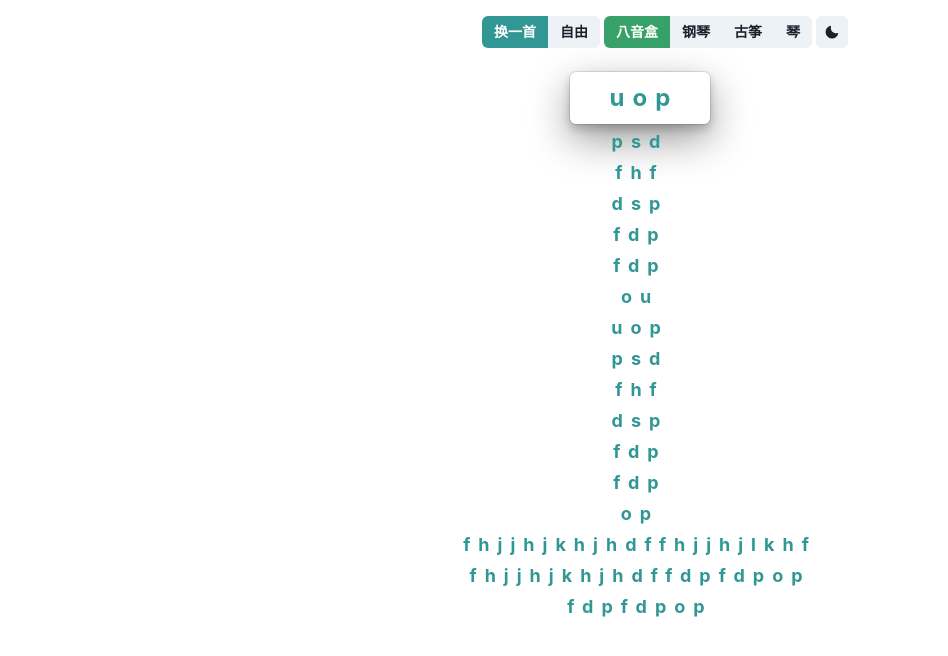
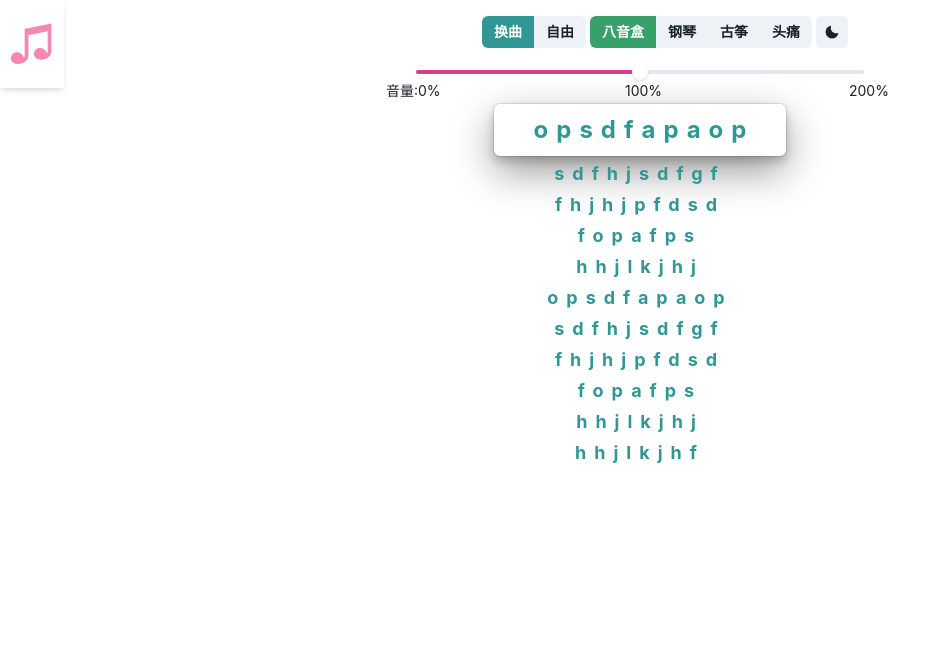
Before and after one commit to diqye/home, a Next.js app: page /music in a window 1280 px wide. Shown: the top 656 px of the page, without its empty margins (0-948 px from the left). Built offline with nearby package versions, Linux system fonts and the light colour scheme.

Commit message:
support toutong

```diff
--- a/pages/music/index.tsx
+++ b/pages/music/index.tsx
@@ -1,102 +1,57 @@
 import MoonButton from "@c/MoonButton";
-import {Button, ButtonGroup, Center, Heading,HStack,Input,Text, TextProps, VStack } from "@chakra-ui/react";
+import {Box, Button, ButtonGroup, Center, Heading,HStack,Input,Slider,SliderFilledTrack,SliderMark,SliderThumb,SliderTrack,Text, TextProps, Tooltip, VStack } from "@chakra-ui/react";
 import { NextPage } from "next";
 import Head from "next/head";
 import { FC, useEffect, useState } from "react";
 import { useCurrent } from "src/kit";
-import { actx, IType, loadMusicBox, playWave } from "src/music";
-let n = 2
-let notes = ["C","C#","D","D#","E","F","F#","G","G#","A","A#","B"] as const
-function gk(note:typeof notes[number],n:number){
-  return notes.indexOf(note) + (n * 12)
+import { actx, IType, loadMusicBox, createWave } from "src/music/music";
+import {lyrics,keymap} from "src/music/notes"
+
+let VolumeSlider : FC<{
+  volume:number, //0 - 100
+  onChange: (volume:number) => void
+}> = props => {
+  return <Slider
+  step={0.5}
+  size="lg"
+  w={["xs","md"]}
+  aria-label='volume' colorScheme='pink' defaultValue={props.volume} onChange={props.onChange}>
+  <SliderMark value={0} fontSize="sm" mt="2" ml="-30px"> 音量:0% </SliderMark>
+  <SliderMark value={50} fontSize="sm" mt="2" ml="-15px"> 100% </SliderMark>
+  <SliderMark value={100} fontSize="sm" mt="2" ml="-15px"> 200% </SliderMark>
+  <SliderTrack>
+    <SliderFilledTrack />
+  </SliderTrack>
+  <Tooltip
+    hasArrow
+    bg='teal.500'
+    color='white'
+    placement='top'
+    label={`${props.volume * 2}%`}
+  >
+    <SliderThumb />
+  </Tooltip>
+</Slider>
 }
-let keymap = {
-  "1":gk("C",2),
-  "2":gk("D",2),
-  "3":gk("E",2),
-  "4":gk("F",2),
-  "5":gk("G",2),
-  "6":gk("A",2),
-  "7":gk("B",2),
-  "8":gk("C",3),
-  "9":gk("D",3),
-  "0":gk("E",3),
-  "q":gk("F",3),
-  "w":gk("G",3),
-  "e":gk("A",3),
-  "r":gk("B",3),
-  "t":gk("C",4),
-  "y":gk("D",4),
-  "u":gk("E",4),
-  "i":gk("F",4),
-  "o":gk("G",4),
-  "p":gk("A",4),
-  "a":gk("B",4),
-  "s":gk("C",5),
-  "d":gk("D",5),
-  "f":gk("E",5),
-  "g":gk("F",5),
-  "h":gk("G",5),
-  "j":gk("A",5),
-  "k":gk("B",5),
-  "l":gk("C",6),
-  "z":gk("D",6),
-  "x":gk("E",6),
-  "c":gk("F",6),
-  "v":gk("G",6),
-  "b":gk("A",6),
-  "n":gk("B",6),
-  "m":gk("C",7),
+let Note : FC<{note:string}> = props => {
+  useEffect(()=>{
+    if(props.note != ""){
 
-} as Record<string,number>
-let lyrics = [`
-opsdfapaop
-sdfhjsdfgf
-fhjhjpfdsd
-fopafps
-hhjlkjhj
-opsdfapaop
-sdfhjsdfgf
-fhjhjpfdsd
-fopafps
-hhjlkjhj
-hhjlkjhf
-`.trim().split("\n"),`
-uop
-psd
-fhf
-dsp
-fdp
-fdp
-ou
-uop
-psd
-fhf
-dsp
-fdp
-fdp
-op
-fhjjhjkhjhdffhjjhjlkhf
-fhjjhjkhjhdffdpfdpop
-fdpfdpop
-`.trim().split("\n"),`
-1231
-1231
-345
-345
-565431
-565431
-251
-251
-`.trim().split("\n"),`
-1155665
-4433221
-5544332
-5544332
-1155665
-4433221
-`.trim().split("\n"),
-]
+    }else{
+      void null
+    }
+  },[props.note])
+  return <Text
+    pointerEvents="none"
+    fontSize="5xl"
+    color="pink.300"
+    position="fixed"
+    boxShadow="md"
+    p="2"
+    top={["40","0"]}
+    left="0"
+    > ♫ {props.note}</Text>
+}
 let Music : NextPage = props => {
   let [chars,setChars] = useState([] as string[])
   let [char,setChar] = useState("")
@@ -106,7 +61,12 @@ let Music : NextPage = props => {
     index : 0,
     highlight: ""
   })
+  let [volume,setVolume] = useState(50)
+  let [note,setNote] = useState("")
   let fns = useCurrent({
+    getVolume(){
+      return volume * 2 / 100
+    },
     getRefresh(){
       return [lyricIndex,highlight] as const
     },
@@ -120,14 +80,23 @@ let Music : NextPage = props => {
   useEffect(()=>{
     let ctx = actx
     let bufP = loadMusicBox(ctx,type)
-    let map = {} as Record<string,{indown:boolean,source?:AudioBufferSourceNode}>
+    let map = {} as Record<string,{indown:boolean,source?:ReturnType<typeof createWave>}>
     let keydownfn = (e:KeyboardEvent) =>{
       if(e.key.length > 1 || map[e.key]?.indown){
         return
       }else{
         map[e.key] = {indown:true}
         bufP.then(zones=>{
-          map[e.key].source = playWave(ctx,zones,keymap[e.key.toLowerCase()] || 0)
+          let note = keymap[e.key] || [0,""]
+          let node = createWave(ctx,zones, note[0])
+          map[e.key].source = node
+          let gain = ctx.createGain()
+          gain.gain.setValueAtTime(fns.getVolume(),ctx.currentTime)
+          node?.audioNode.connect(gain)
+          gain.connect(ctx.destination)
+          node?.source.start(ctx.currentTime)
+          node?.source.stop(ctx.currentTime+10)
+          setNote(note[1])
         })
         let [lyricIndex,highlight] = fns.getRefresh()
         if(lyricIndex == -1){
@@ -138,10 +107,15 @@ let Music : NextPage = props => {
         }else{
           let line = fns.getLyric()[highlight.index]
           let rest = line.slice(highlight.highlight.length)
-          if(rest.charAt(0).toLowerCase() == e.key.toLowerCase()){
+          if(rest.charAt(0) == e.key){
+            let append = ""
+            if(rest.charAt(1) == "-"){
+               append += "-"
+               if(rest.charAt(2)=="-")append += "-"
+            }
             setHighlight({
               index: highlight.index,
-              highlight: highlight.highlight + e.key
+              highlight: highlight.highlight + e.key + append
             })
           }else{
             void null
@@ -157,7 +131,7 @@ let Music : NextPage = props => {
       if(e.key.length > 1){
         return
       }else{
-        item?.source?.stop(ctx.currentTime + 0.5)
+        item?.source?.source.stop(ctx.currentTime + 0.3)
         delete map[e.key]
         let [lyricIndex,highlight] = fns.getRefresh()
         if(lyricIndex == -1){
@@ -203,7 +177,8 @@ let Music : NextPage = props => {
   function freefn(){
     return <Center
     pointerEvents="none"
-    w="full" h="100vh" position="absolute" top="0" left="0" opacity={.8}>
+    mt="0"
+    w="full" h="100vh" position="fixed" top="0" left="0" opacity={.8}>
       <Heading>
         {chars.join("-")}
         <Text color="red" display="inline">{char}</Text>
@@ -247,7 +222,7 @@ let Music : NextPage = props => {
       })}
     </VStack>
   }
-  return <VStack>
+  return <VStack spacing={0}>
     <Head>
       <title>在线弹琴</title>
     </Head>
@@ -258,7 +233,7 @@ let Music : NextPage = props => {
           setLyricIndex(i=>i+1)
           setHighlight({index:0,highlight:""})
         }}
-        colorScheme={bfn(0)}>换一首</Button>
+        colorScheme={bfn(0)}>换曲</Button>
         <Button
         onClick={()=>setLyricIndex(-1)}
         colorScheme={bfn(-1)}
@@ -279,19 +254,23 @@ let Music : NextPage = props => {
         <Button
         onClick={()=>setType("other")}
         colorScheme={afn("other")}
-        >琴</Button>
+        >头痛</Button>
       </ButtonGroup>
       <MoonButton />
     </HStack>
+    <VolumeSlider volume={volume} onChange={a=>setVolume(a)} />
+    <Box height="6"></Box>
     {lyricIndex == -1 ? freefn() : ramdomfn() }
+    <Note note={note} />
     <Input
     position="fixed"
     zIndex="docked"
     w="100px"
     variant="filled"
     value="Click me"
+    onChange={()=>void 0}
     _focus={{opacity:.5}}
-    top="20"
+    top="40"
     left="sm"
     size="xs"
     opacity={1} display={["block","none"]} ></Input>
--- a/src/music.ts
+++ b/src/music/music.ts
@@ -2,18 +2,19 @@
 export let actx = typeof window == "undefined" ? null as any as AudioContext : new AudioContext()
 export type IType = "bayinhe" | "dagangqin" | "guzheng" | "other"
 export async function loadMusicBox(ctx=actx,type:IType="bayinhe"){
-  let {default:files} = await import("src/0100_FluidR3_GM_sf2_file.js")
+  let {default:files} = await import("src/music/0100_FluidR3_GM_sf2_file.js")
   if(type == "dagangqin"){
-    let {default:files1} = await import("src/dagangqin.js")
+    let {default:files1} = await import("src/music/dagangqin.js")
     files = files1
   }else if(type == "other"){
-    let {default:files1} = await import("src/0090_JCLive_sf2_file.js")
-    files = files1
+    // let {default:files1} = await import("src/music/0090_JCLive_sf2_file.js")
+    // files = files1
+    return []
   }else if(type == "guzheng"){
-    let {default:files1} = await import("src/guzheng.js")
+    let {default:files1} = await import("src/music/guzheng.js")
     files = files1
   }else{
-    void null
+    return []
   }
   type Zone = Omit<typeof files["zones"][0],"file"> & {
     buffer : AudioBuffer,
@@ -32,7 +33,9 @@ export async function loadMusicBox(ctx=actx,type:IType="bayinhe"){
   return zones
 }
 type Zone = Awaited<ReturnType<typeof loadMusicBox>>[0]
-export function playWave(ctx=actx,zones:Zone[],key:number){
+
+export function createWave(ctx=actx,zones:Zone[],key:number){
+
   let zone = zones.find(a=>{
     return a.keyRangeLow <= key && a.keyRangeHigh + 1 >= key
   })
@@ -53,11 +56,19 @@ export function playWave(ctx=actx,zones:Zone[],key:number){
     if(zone.ahdsr){
       gain.gain.linearRampToValueAtTime(.5,t+1.5)
       gain.gain.linearRampToValueAtTime(0,t+3)
+    }else{
+      void null
     }
-    source.connect(gain).connect(ctx.destination)
-    source.start(t)
-    return source
+    let audioNode = source.connect(gain)
+    return {source,audioNode}
   }else{
-    void null
+    // 纯振荡器
+    let o = ctx.createOscillator()
+    o.type="sine"
+    o.frequency.setValueAtTime(key*10,ctx.currentTime)
+    let g = ctx.createGain()
+    g.gain.setValueAtTime(1,ctx.currentTime)
+    g.gain.linearRampToValueAtTime(.0,ctx.currentTime+1)
+    return {source:o,audioNode:o.connect(g)}
   }
 }
--- /dev/null
+++ b/src/music/notes.ts
@@ -0,0 +1,101 @@
+export let notes = ["C","C#","D","D#","E","F","F#","G","G#","A","A#","B"] as const
+export function gk(note:typeof notes[number],n:number){
+  return [notes.indexOf(note) + (n * 12),note + n] as const
+}
+export let keymap = {
+  "1":gk("C",2),"!":gk("C#",2),
+  "2":gk("D",2),"@":gk("D#",2),
+  "3":gk("E",2),
+  "4":gk("F",2),"$":gk("F#",2),
+  "5":gk("G",2),"%":gk("G#",2),
+  "6":gk("A",2),"^":gk("A#",2),
+  "7":gk("B",2),
+  "8":gk("C",3),"*":gk("C#",3),
+  "9":gk("D",3),"(":gk("D#",3),
+  "0":gk("E",3),
+  "q":gk("F",3),"Q":gk("F#",3),
+  "w":gk("G",3),"W":gk("G#",3),
+  "e":gk("A",3),"E":gk("A#",3),
+  "r":gk("B",3),
+  "t":gk("C",4),"T":gk("C#",4),
+  "y":gk("D",4),"Y":gk("D#",4),
+  "u":gk("E",4),
+  "i":gk("F",4),"I":gk("F#",4),
+  "o":gk("G",4),"O":gk("G#",4),
+  "p":gk("A",4),"P":gk("A#",4),
+  "a":gk("B",4),
+  "s":gk("C",5),"S":gk("C#",5),
+  "d":gk("D",5),"D":gk("D#",5),
+  "f":gk("E",5),
+  "g":gk("F",5),"G":gk("F#",5),
+  "h":gk("G",5),"H":gk("G#",5),
+  "j":gk("A",5),"J":gk("A#",5),
+  "k":gk("B",5),
+  "l":gk("C",6),"L":gk("C#",6),
+  "z":gk("D",6),"Z":gk("D#",6),
+  "x":gk("E",6),
+  "c":gk("F",6),"C":gk("F#",6),
+  "v":gk("G",6),"V":gk("G#",6),
+  "b":gk("A",6),"B":gk("A#",6),
+  "n":gk("B",6),
+  "m":gk("C",7),"M":gk("C#",7),
+
+} as Record<string,ReturnType<typeof gk>>
+export let lyrics = [`
+opsdfapaop
+sdfhjsdfgf
+fhjhjpfdsd
+fopafps
+hhjlkjhj
+opsdfapaop
+sdfhjsdfgf
+fhjhjpfdsd
+fopafps
+hhjlkjhj
+hhjlkjhf
+`.trim().split("\n"),`
+uop
+psd
+fhf
+dsp
+fdp
+fdp
+ou
+uop
+psd
+fhf
+dsp
+fdp
+fdp
+op
+fhjjhjkhjhdffhjjhjlkhf
+fhjjhjkhjhdffdpfdpop
+fdpfdpop
+`.trim().split("\n"),`
+w0wt-etw
+w890989
+w0wtretw
+w90q78
+ett
+rert
+erteew089
+w0wtretw
+w90q78--
+  `.trim().split("\n"),`
+1231
+1231
+345
+345
+565431
+565431
+251
+251
+`.trim().split("\n"),`
+1155665
+4433221
+5544332
+5544332
+1155665
+4433221
+`.trim().split("\n"),
+]
```
Also changed, not shown: src/music/0090_JCLive_sf2_file.js (renamed from src/0090_JCLive_sf2_file.js), src/music/0100_FluidR3_GM_sf2_file.js (renamed from src/0100_FluidR3_GM_sf2_file.js), src/music/dagangqin.js (renamed from src/dagangqin.js), src/music/guzheng.js (renamed from src/guzheng.js).
